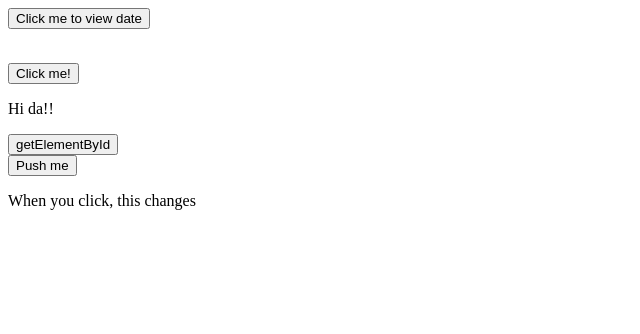
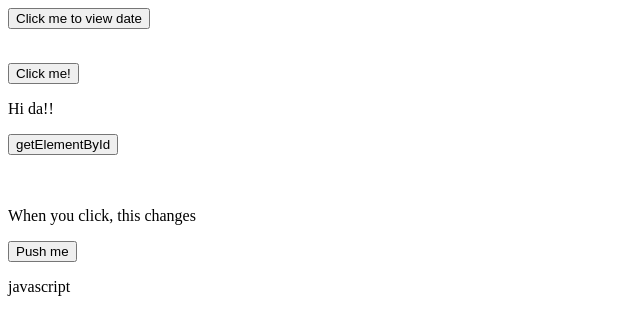
Before and after one commit to anbanshayan/javascript, a plain HTML site: page index.html in a window 1280 px wide. Shown: the whole page, without its empty margins (0-640 px from the left). Drawn offline with Linux system fonts and the light colour scheme.

Commit message:
connecting two js file to one html

```diff
--- a/index.html
+++ b/index.html
@@ -20,10 +20,17 @@
 
 <button  onClick="document.getElementById('get').innerHTML='getElementById is method'">getElementById</button>
 <br>
+<br>
+<!-- I tried and succeded when clicking 'push me' button sentence in para tag with id 'para' changed to 'Changed Succesfully' -->
+<br>
+<p id="para">When you click, this changes</p>
 
-<!-- I tried and succeded when clicking 'push me' button sentence in para tag with id 'para' changed to 'Changed Succesfully' -->
 <button onClick="push()">Push me</button>
-<p id="para">When you click, this changes</p>
+
+
+<p id="add"></p>
+<script src="output.js"></script>
+
 
 
 </body>
--- /dev/null
+++ b/output.js
@@ -0,0 +1,10 @@
+// JavaScript can "display" data in different ways:
+
+//     Writing into an HTML element, using innerHTML.
+//     Writing into the HTML output using document.write().
+//     Writing into an alert box, using window.alert().
+//     Writing into the browser console, using console.log().
+
+
+//     Writing into an HTML element, using innerHTML.
+document.getElementById('add').innerHTML="javascript";
```
